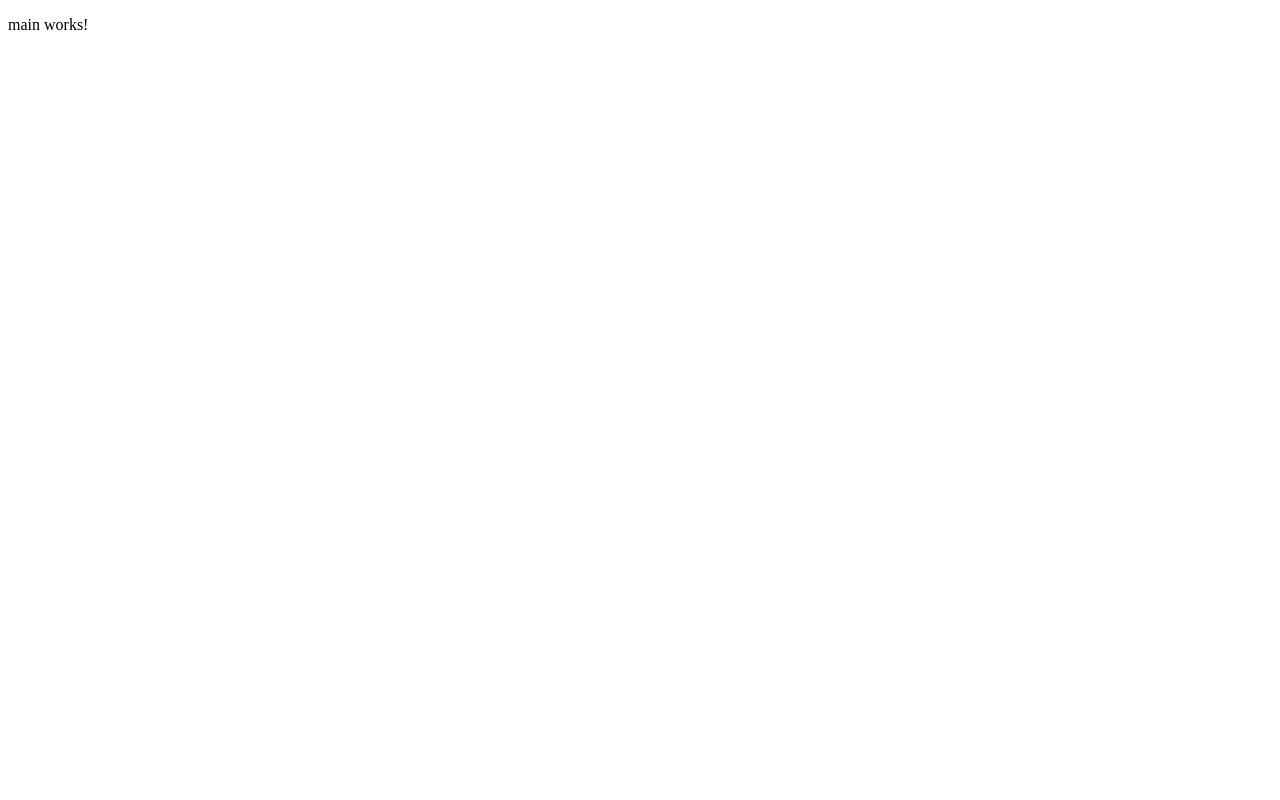
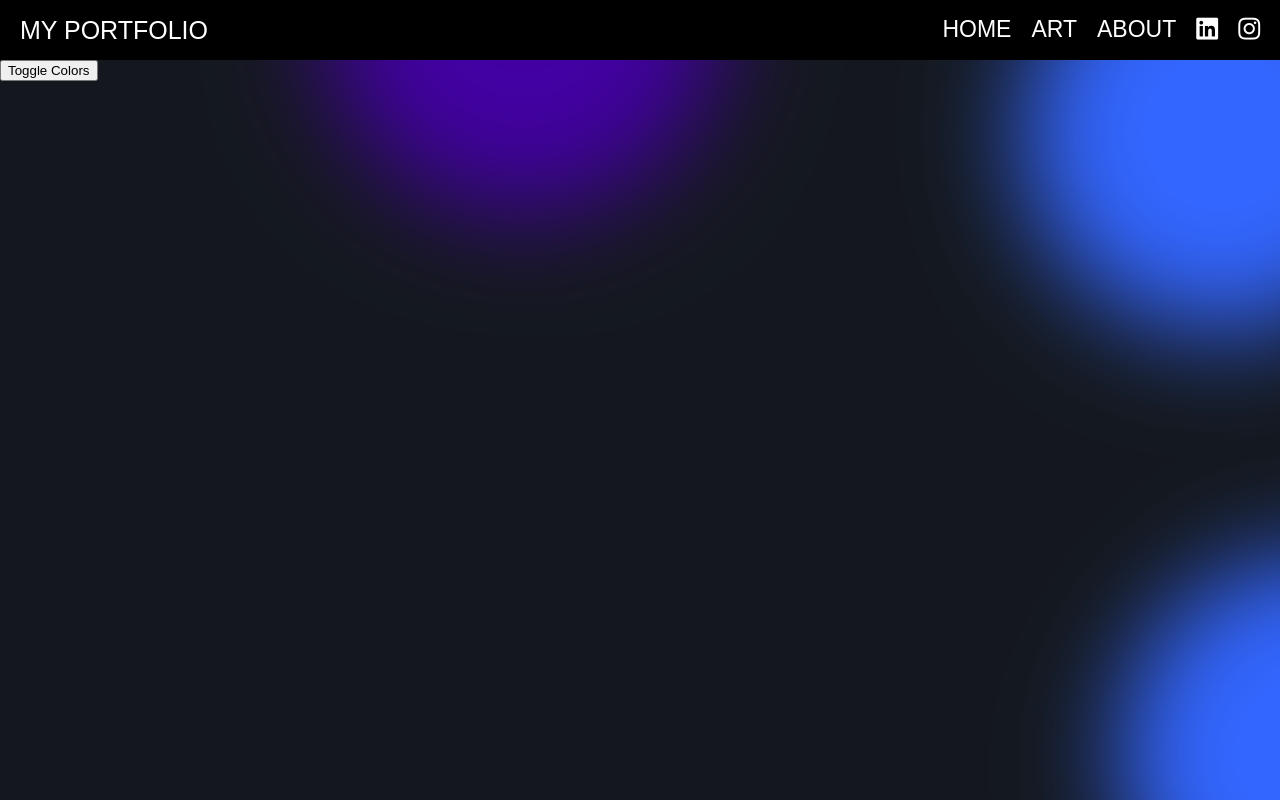
Before and after one commit to Kapelanshila/Personal-Website, an Angular app in the folder Portfolio/: page / in a window 1280 px wide. Built offline with nearby package versions, Linux system fonts and the light colour scheme.

Commit message:
Navbar and Background

```diff
--- a/Portfolio/src/app/app.component.html
+++ b/Portfolio/src/app/app.component.html
@@ -1 +1,2 @@
+<app-navbar></app-navbar>
 <router-outlet />
--- a/Portfolio/src/app/main/main.component.css
+++ b/Portfolio/src/app/main/main.component.css
@@ -0,0 +1,82 @@
+@keyframes move {
+    100% {
+        transform: translate3d(0, 0, 1px) rotate(360deg);
+    }
+}
+
+.background span {
+    width: 50vmin;
+    height: 50vmin;
+    border-radius: 50vmin;
+    backface-visibility: hidden;
+    position: absolute;
+    animation: move;
+    animation-duration: 35;
+    animation-timing-function: linear;
+    animation-iteration-count: infinite;
+}
+
+
+.background span:nth-child(0) {
+    color: #4200a2;
+    top: 46%;
+    left: 42%;
+    animation-duration: 130s;
+    animation-delay: -78s;
+    transform-origin: -12vw -6vh;
+    box-shadow: -100vmin 0 13.122898877340141vmin currentColor;
+}
+.background span:nth-child(1) {
+    color: #4200a2;
+    top: 35%;
+    left: 3%;
+    animation-duration: 60s;
+    animation-delay: -26s;
+    transform-origin: -5vw 6vh;
+    box-shadow: -100vmin 0 13.328545592596884vmin currentColor;
+}
+.background span:nth-child(2) {
+    color: #3366ff;
+    top: 97%;
+    left: 34%;
+    animation-duration: 141s;
+    animation-delay: -40s;
+    transform-origin: 6vw -9vh;
+    box-shadow: -100vmin 0 12.593577605898517vmin currentColor;
+}
+.background span:nth-child(3) {
+    color: #3366ff;
+    top: 96%;
+    left: 48%;
+    animation-duration: 63s;
+    animation-delay: -64s;
+    transform-origin: 4vw -4vh;
+    box-shadow: 100vmin 0 12.94083124739513vmin currentColor;
+}
+.background span:nth-child(4) {
+    color: #3366ff;
+    top: 63%;
+    left: 71%;
+    animation-duration: 62s;
+    animation-delay: -54s;
+    transform-origin: 9vw 23vh;
+    box-shadow: 100vmin 0 13.114289851575705vmin currentColor;
+}
+.background span:nth-child(5) {
+    color: #3366ff;
+    top: 92%;
+    left: 65%;
+    animation-duration: 64s;
+    animation-delay: -126s;
+    transform-origin: 23vw -13vh;
+    box-shadow: 100vmin 0 12.863446662310615vmin currentColor;
+}
+.background span:nth-child(6) {
+    color: #4200a2;
+    top: 12%;
+    left: 16%;
+    animation-duration: 59s;
+    animation-delay: -112s;
+    transform-origin: -15vw -2vh;
+    box-shadow: 100vmin 0 13.272087160002862vmin currentColor;
+}
--- a/Portfolio/src/app/main/main.component.html
+++ b/Portfolio/src/app/main/main.component.html
@@ -1 +1,13 @@
-<p>main works!</p>
+<div class="background">
+  <span [style.color]="color1"></span>
+  <span [style.color]="color1"></span>
+  <span [style.color]="color2"></span>
+  <span [style.color]="color2"></span>
+  <span [style.color]="color2"></span>
+  <span [style.color]="color2"></span>
+  <span [style.color]="color1"></span>
+</div>
+
+<div class="content">
+    <button (click)="toggleColors()">Toggle Colors</button>
+</div>
--- a/Portfolio/src/app/main/main.component.ts
+++ b/Portfolio/src/app/main/main.component.ts
@@ -5,8 +5,19 @@ import { Component } from '@angular/core';
   standalone: true,
   imports: [],
   templateUrl: './main.component.html',
-  styleUrl: './main.component.css'
+  styleUrls: ['./main.component.css']
 })
 export class MainComponent {
+  color1 = '#4200a2';
+  color2 = '#3366ff';
 
+  toggleColors() {
+    if (this.color1 === '#4200a2' && this.color2 === '#3366ff') {
+      this.color1 = 'rgb(188,0,76)';
+      this.color2 = 'rgb(255,51,153)';
+    } else {
+      this.color1 = '#4200a2';
+      this.color2 = '#3366ff';
+    }
+  }
 }
--- /dev/null
+++ b/Portfolio/src/app/navbar/navbar.component.css
@@ -0,0 +1,66 @@
+/* navbar.component.scss */
+
+.navbar {
+    background-color: #000;
+    color: white;
+    display: flex;
+    justify-content: space-between;
+    align-items: center;
+    padding: 0 20px;
+
+    .logo {
+      font-size: 25px;
+    }
+
+    .hamburger {
+      display: none; /* Hide the hamburger by default */
+      font-size: 25px;
+      background: none;
+      border: none;
+      color: white;
+      cursor: pointer;
+    }
+
+    .nav-links {
+      list-style: none;
+      display: flex;
+      gap: 20px;
+
+      li {
+        a {
+          color: white;
+          text-decoration: none;
+          transition: color 0.3s ease;
+          font-size: 23px;
+          &:hover {
+            color: #aaa;
+          }
+        }
+
+        i {
+          font-size: 25px;
+        }
+      }
+    }
+
+    @media (max-width: 768px) {
+      .hamburger {
+        display: block; /* Show the hamburger icon on smaller screens */
+      }
+
+      .nav-links {
+        flex-direction: column;
+        width: 100%;
+        display: none; /* Hide the links by default on smaller screens */
+      }
+
+      .nav-links.show {
+        display: flex; /* Show the links when they are toggled */
+      }
+
+      .logo.hide-logo {
+        display: none;
+      }
+    }
+
+  }
--- /dev/null
+++ b/Portfolio/src/app/navbar/navbar.component.html
@@ -0,0 +1,13 @@
+<header>
+    <nav class="navbar">
+      <div class="logo" [class.hide-logo]="navLinksVisible">MY PORTFOLIO</div>
+      <button class="hamburger" (click)="toggleNavLinks()">☰</button>
+      <ul class="nav-links" [class.show]="navLinksVisible">
+        <li><a href="#">HOME</a></li>
+        <li><a href="#">ART</a></li>
+        <li><a href="#">ABOUT</a></li>
+        <li><a href="#" aria-label="LinkedIn"><i class="fab fa-linkedin"></i></a></li>
+        <li><a href="#" aria-label="Instagram"><i class="fab fa-instagram"></i></a></li>
+      </ul>
+    </nav>
+  </header>
--- /dev/null
+++ b/Portfolio/src/app/navbar/navbar.component.ts
@@ -0,0 +1,21 @@
+import { CommonModule } from '@angular/common';
+import { Component } from '@angular/core';
+
+@Component({
+  selector: 'app-navbar',
+  standalone: true,
+  imports: [CommonModule],
+  templateUrl: './navbar.component.html',
+  styleUrls: ['./navbar.component.css']
+})
+export class NavbarComponent {
+  navLinksVisible!: boolean;
+
+  ngOnInit(): void {
+    this.navLinksVisible = false;
+  }
+
+  toggleNavLinks() {
+    this.navLinksVisible = !this.navLinksVisible;
+  }
+}
--- a/Portfolio/src/index.html
+++ b/Portfolio/src/index.html
@@ -6,6 +6,8 @@
   <base href="/">
   <meta name="viewport" content="width=device-width, initial-scale=1">
   <link rel="icon" type="image/x-icon" href="favicon.ico">
+  <link href="https://cdnjs.cloudflare.com/ajax/libs/font-awesome/5.15.3/css/all.min.css" rel="stylesheet">
+
 </head>
 <body>
   <app-root></app-root>
--- a/Portfolio/src/styles.css
+++ b/Portfolio/src/styles.css
@@ -1 +1,17 @@
-/* You can add global styles to this file, and also import other style files */
+body, html {
+    height: 100%;
+    margin: 0;
+    overflow: hidden;
+    background: rgb(20,24,30);
+    font-family: Arial, Helvetica, sans-serif;
+}
+
+.background {
+    position: relative;
+    z-index: 1;
+}
+
+.navbar, .main-content, .content {
+    position: relative;
+    z-index: 2;
+}
```
Also changed, not shown: Portfolio/src/app/app.component.ts (+6 -5 lines), 1 other file (tests, documents, lock files or other folders).
